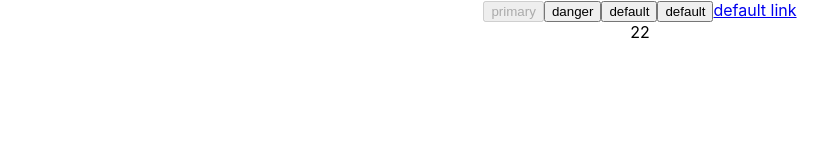
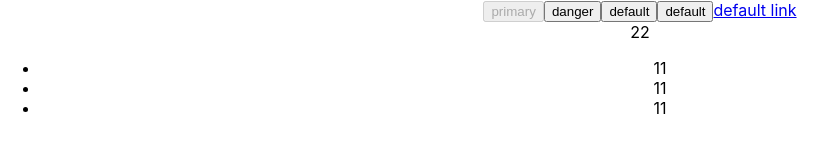
Before and after one commit to waterkitten/react-ts-UIComponent-learning, a React (Create React App) app: page / in a window 1280 px wide. Shown: the top 168 px of the page, without its empty margins (0-837 px from the left). Built offline with nearby package versions, Linux system fonts and the light colour scheme.

Commit message:
feat:menu,munuItem结构写好,并构建ul和li的关系

```diff
--- a/src/App.tsx
+++ b/src/App.tsx
@@ -1,6 +1,8 @@
 import React from 'react';
 import './App.css';
 import Button from './components/Button';
+import Menu from './components/Menu/menu';
+import MenuItem from './components/Menu/menuItem';
 function App() {
 
   return (
@@ -28,6 +30,11 @@ function App() {
         href='https://zh-hans.reactjs.org/docs/create-a-new-react-app.html'
       >default link</Button>
       <div>22</div>
+      <Menu>
+        <MenuItem>11</MenuItem>
+        <MenuItem>11</MenuItem>
+        <MenuItem>11</MenuItem>
+      </Menu>
     </div>
   );
 }
--- /dev/null
+++ b/src/components/Menu/menu.tsx
@@ -0,0 +1,57 @@
+import React, { FC, useState, createContext, CSSProperties } from 'react'
+import classNames from 'classnames'
+
+type MenuMode = 'horizontal' | 'vertical'
+export interface MenuProps {
+  /**默认 active 的菜单项的索引值 */
+  defaultIndex?: string;
+  className?: string;
+  /**菜单类型 横向或者纵向 */
+  mode?: MenuMode;
+  style?: CSSProperties;
+  /**点击菜单项触发的回掉函数 */
+  onSelect?: (selectedIndex: string) => void;
+}
+
+interface IMenuContext{
+    index:string;
+    onSelect?:(selectedIndex:string)=>void;
+    mode?:MenuMode;
+}
+//context
+export const MenuContext=createContext<IMenuContext>({index:'0'})
+
+/**?
+ * @description menu组件支持横向纵向两种模式
+ */
+export const Menu:FC<MenuProps>=(props)=>{
+    const {className,mode,style,children,defaultIndex,onSelect}=props
+    const [currentActive,setActive]=useState(defaultIndex)
+    const classes = classNames('viking-menu', className, {
+        'menu-vertical': mode === 'vertical',
+        'menu-horizontal': mode !== 'vertical',
+    })
+    //处理事件点击时候切换样式
+    const handleClick = (index: string) => {
+        setActive(index)
+        if(onSelect) {
+          onSelect(index)
+        }
+    }
+    const passedContext:IMenuContext={
+        index:currentActive?currentActive:'0',
+        onSelect:handleClick,
+        mode
+    }
+   return(
+       <ul  className={classes} style={style} data-testid='test-menu'>
+           {children}
+           {/* <MenuContext.Provider value={passedContext}></MenuContext.Provider> */}
+       </ul>
+   )
+}
+Menu.defaultProps = {
+    defaultIndex: '0',
+    mode: 'horizontal',
+}
+export default Menu;
--- /dev/null
+++ b/src/components/Menu/menuItem.tsx
@@ -0,0 +1,31 @@
+import React, {  useContext } from 'react'
+import classNames from 'classnames'
+import { MenuContext } from './menu'
+export interface MenuItemProps {
+  index?: string;
+  disabled?: boolean;
+  className?: string;
+  style?: React.CSSProperties;
+}
+const MenuItem:React.FC<MenuItemProps>=(props)=>{
+    const {index,disabled,className,style,children}=props
+    const context = useContext(MenuContext)
+    //item的不同状态下的样式
+    const classes = classNames('menu-item', className, {
+      'is-disabled': disabled,
+      'is-active': context.index === index
+    })
+    const handleClick=()=>{
+        if (context.onSelect && !disabled && (typeof index === 'string')) {
+            context.onSelect(index)
+          }
+    }
+    return(
+        <li className={classes} style={style} onClick={handleClick}>
+            {children}
+        </li>
+    )
+}
+
+MenuItem.displayName='MenuItem'
+export default MenuItem
```
